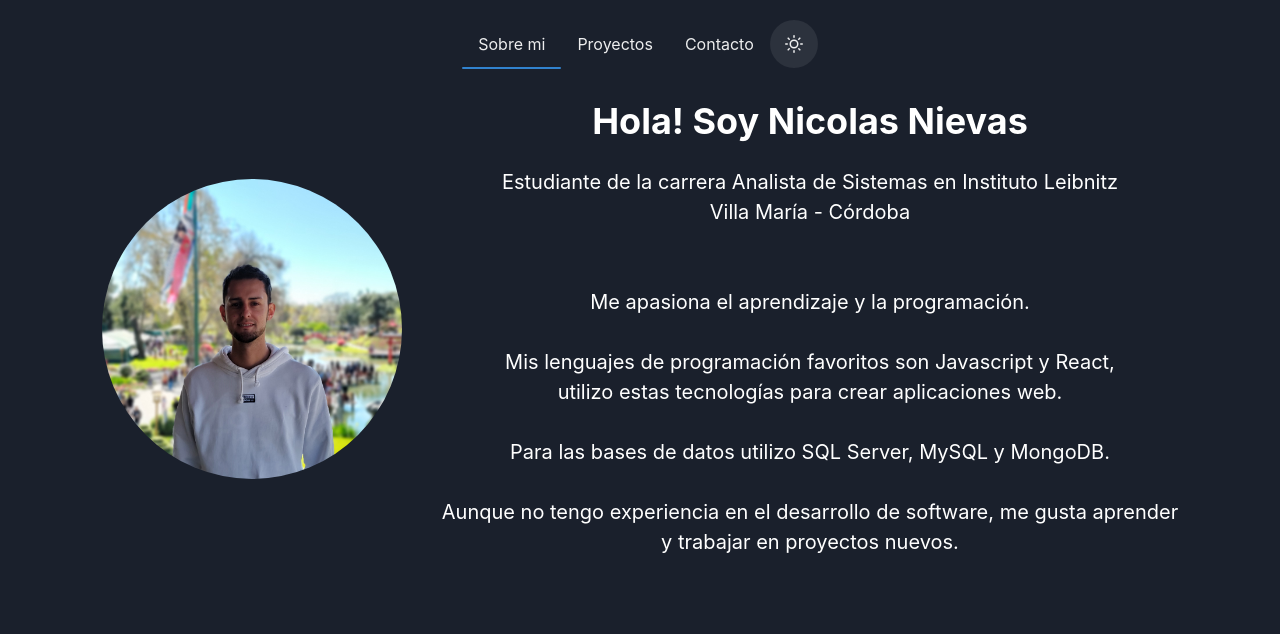
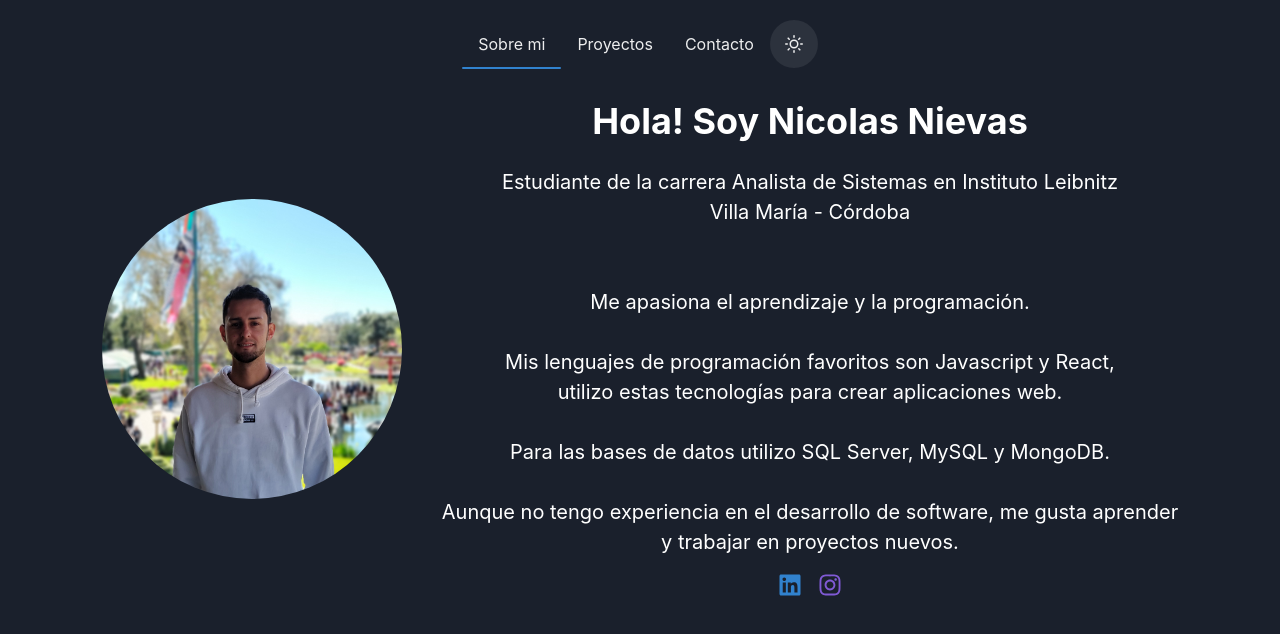
Before and after one commit to nicoonievas/PortfolioNievasNicolas, a React (Create React App) app: page / in a window 1280 px wide. Shown: the top 634 px of the page. Built offline with nearby package versions, Linux system fonts and the light colour scheme; no server answers.

Commit message:
linkedin e insta

```diff
--- a/src/components/home/home.js
+++ b/src/components/home/home.js
@@ -1,9 +1,9 @@
 import React from 'react';
-import { Box, Image, Text, Heading, useColorModeValue } from '@chakra-ui/react';
+import { Box, Image, Text, Heading, useColorModeValue, Link } from '@chakra-ui/react';
+import { FaLinkedin, FaInstagram } from "react-icons/fa";
 
 const Home = () => {
-    // Usamos useColorModeValue para cambiar el color de texto según el modo
-    const textColor = useColorModeValue("black", "white");  // Negro en modo claro, blanco en modo oscuro
+    const textColor = useColorModeValue("black", "white");
 
     return (
         <Box width="100%" display="flex" justifyContent="center" alignItems="center" my={4}>
@@ -11,7 +11,7 @@ const Home = () => {
                 src="/retrato.jpg"
                 alt="Nicolas Nievas"
                 borderRadius="full"
-                width="300px" // Imagen tres veces más grande
+                width="300px"
                 height="300px"
                 mr={10}
             />
@@ -38,6 +38,14 @@ const Home = () => {
                     <br />
                     y trabajar en proyectos nuevos.
                 </Text>
+                <Box mt={4} display="flex" justifyContent="center" gap={4}>
+                    <Link href="https://www.linkedin.com/in/nicolas-nievas-659853148/" isExternal color="blue.500" fontSize="24px">
+                        <FaLinkedin />
+                    </Link>
+                    <Link href="https://www.instagram.com/nicoonievas/" isExternal color="purple.500" fontSize="24px">
+                        <FaInstagram />
+                    </Link>
+                </Box>
             </Box>
         </Box>
     );
```
